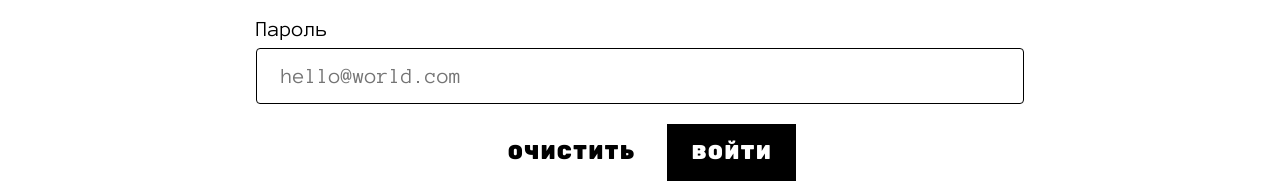
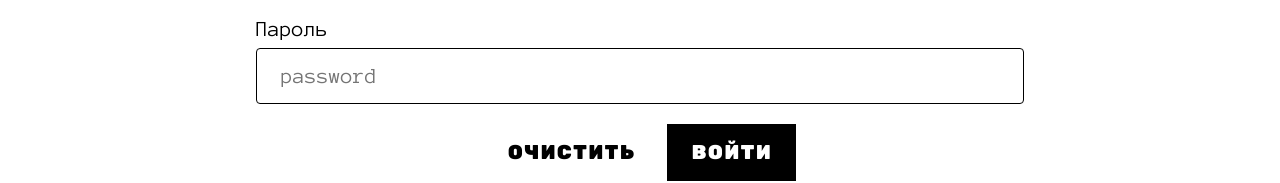
Before and after one commit to Ilya1356/pindie, a Next.js app in the folder pindie-theme-8-main/: page /login in a window 1280 px wide. Shown: the part 380-563 px from the top of the page. Built offline with nearby package versions, Linux system fonts and the light colour scheme.

Commit message:
Comment to commit

```diff
--- a/pindie-theme-8-main/app/components/AuthForm/AuthForm.jsx
+++ b/pindie-theme-8-main/app/components/AuthForm/AuthForm.jsx
@@ -54,7 +54,7 @@ export const AuthForm = (props) => {
             className={Styles["form__field-input"]}
             name="email"
             type="password"
-            placeholder="hello@world.com"
+            placeholder="password"
           />
         </label>
       </div>
```
